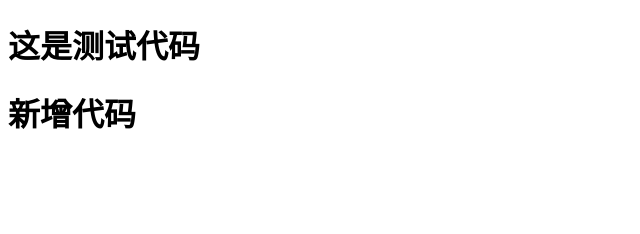
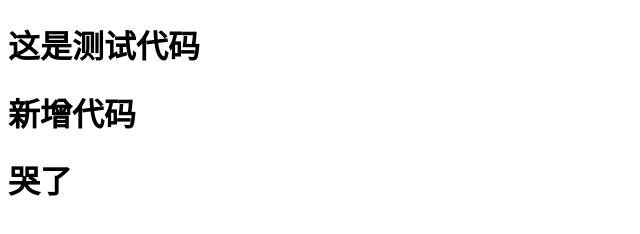
Before and after one commit to 1599365811/test2, a plain HTML site: page index.html in a window 1280 px wide. Shown: the whole page, without its empty margins (0-640 px from the left). Drawn offline with Linux system fonts and the light colour scheme.

Commit message:
小红哭了

```diff
--- a/index.html
+++ b/index.html
@@ -10,5 +10,7 @@
 	<div><h1>这是测试代码</h1></div>
 
 	<h1>新增代码</h1>
+
+	<h1>哭了</h1>
 </body>
 </html>
```
